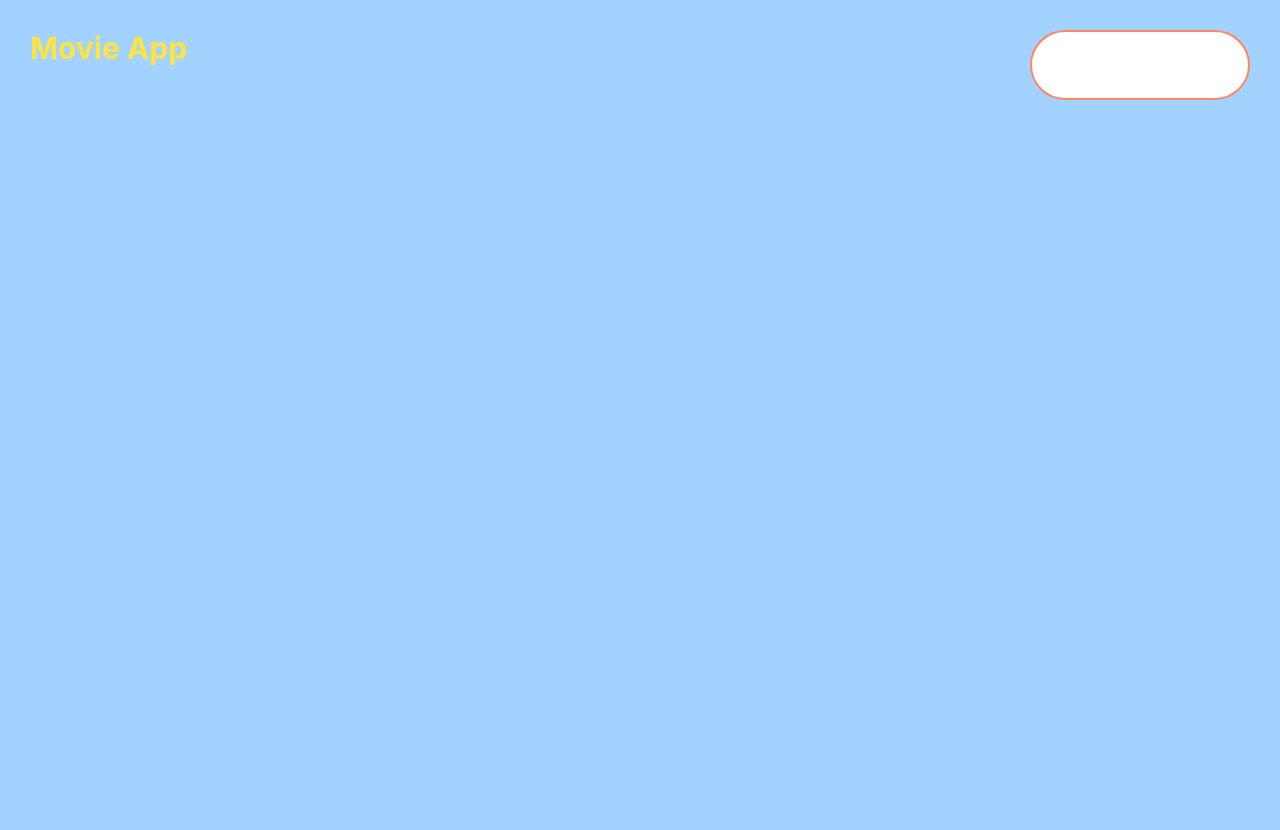
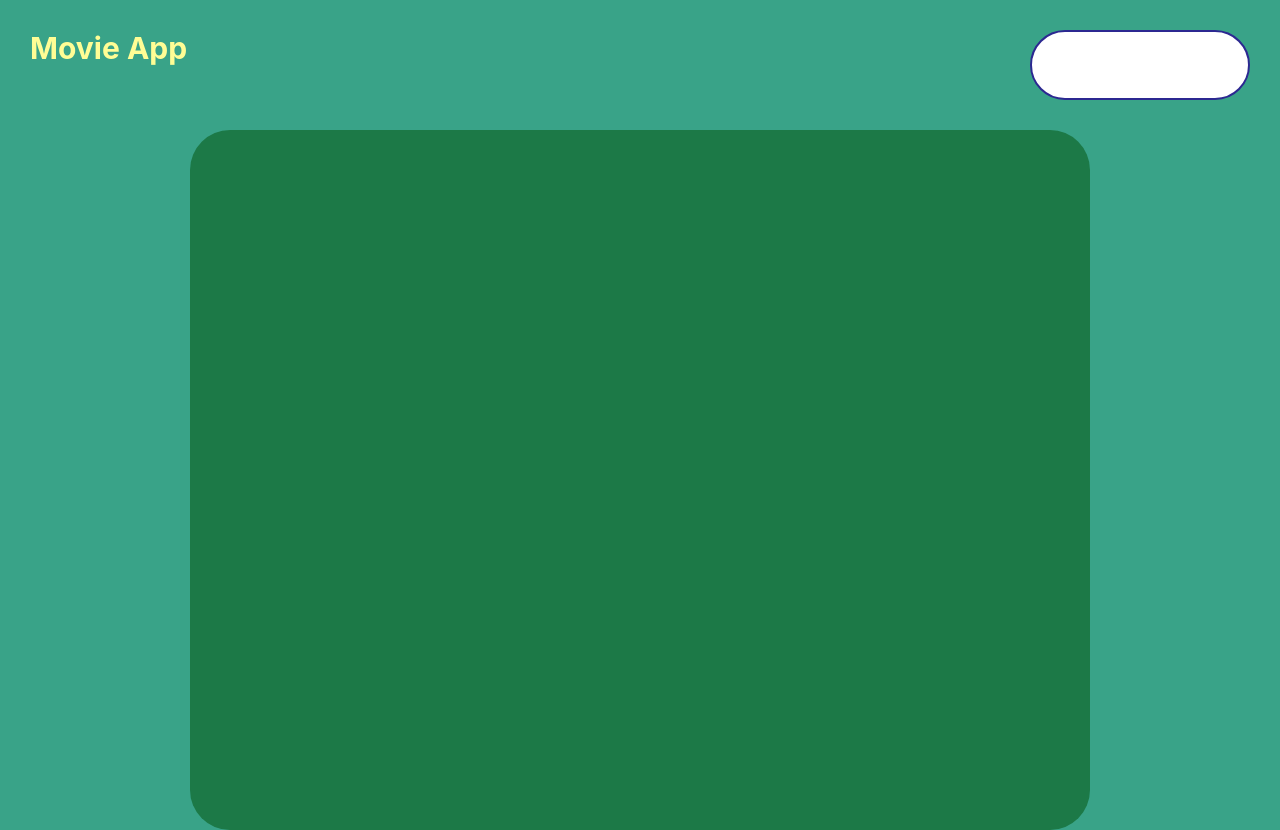
Before and after one commit to iamstorozhenko/Movie-app, a React (Create React App) app: page / in a window 1280 px wide. Before the commit the page ends 800 px from the top, so only its background shows below. Built offline with nearby package versions, Linux system fonts and the light colour scheme.

Commit message:
added additional styles and container

```diff
--- a/src/App.js
+++ b/src/App.js
@@ -1,8 +1,14 @@
 import React from "react";
-import Header from "./components/Header";
+import Header from "./components/Header/Header";
+import ContentArea from "./components/MainContent/ContentArea";
 
 function App() {
-  return <Header />;
+  return (
+    <div>
+      <Header />
+      <ContentArea />
+    </div>
+  );
 }
 
 export default App;
--- a/src/components/Logo.css
+++ b/src/components/Header/Logo.css
@@ -1,5 +1,5 @@
 .logo {
   font-size: 30px;
   font-weight: bold;
-  color: #fee440;
+  color: #fffd95;
 }
--- a/src/components/Search.css
+++ b/src/components/Header/Search.css
@@ -4,5 +4,5 @@
   border-radius: 40px;
   font-size: 24px;
   padding: 8px;
-  border: 2px solid #ff865e;
+  border: 2px solid #2c2891;
 }
--- /dev/null
+++ b/src/components/MainContent/ContentArea.css
@@ -0,0 +1,8 @@
+.area {
+  display: block;
+  margin: auto;
+  height: 700px;
+  width: 900px;
+  border-radius: 40px;
+  background: #1c7947;
+}
--- /dev/null
+++ b/src/components/MainContent/ContentArea.js
@@ -0,0 +1,9 @@
+import React from "react";
+
+import "./ContentArea.css";
+
+function ContentArea() {
+  return <div className="area"></div>;
+}
+
+export default ContentArea;
--- a/src/index.css
+++ b/src/index.css
@@ -3,7 +3,7 @@ body {
   font-family: -apple-system, BlinkMacSystemFont, "Segoe UI", "Roboto", "Oxygen",
     "Ubuntu", "Cantarell", "Fira Sans", "Droid Sans", "Helvetica Neue",
     sans-serif;
-  background-color: #a2d2ff;
+  background-color: #39a388;
 }
 
 code {
```
Also changed, not shown: src/components/Header/Header.css (renamed from src/components/Header.css), src/components/Header/Header.js (renamed from src/components/Header.js), src/components/Header/Logo.js (renamed from src/components/Logo.js), src/components/Header/Search.js (renamed from src/components/Search.js).
